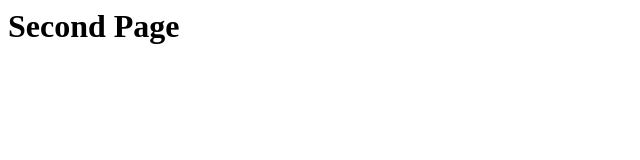
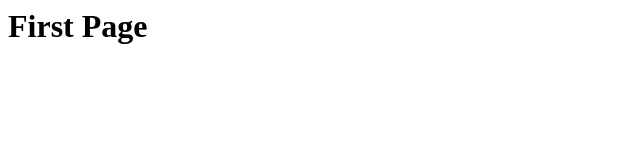
Before and after one commit to lanqisong/kubernetes-jenkins-nginx, a plain HTML site: page index.html in a window 1280 px wide. Shown: the whole page, without its empty margins (0-640 px from the left). Drawn offline with Linux system fonts and the light colour scheme.

```diff
--- a/index.html
+++ b/index.html
@@ -1,3 +1,3 @@
 <html>
-<h1> Second Page </h1>
+<h1> First Page </h1>
 </html>
```
Also changed, not shown: 1 other file.
